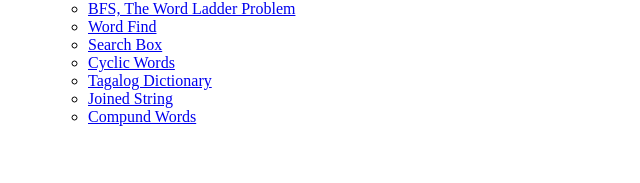
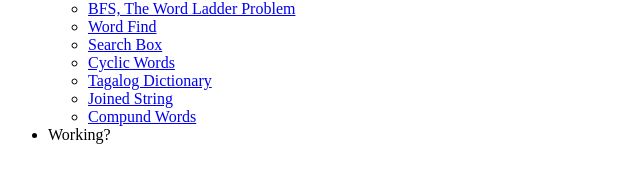
Before and after one commit to hillscottc/hillscottc.github.io, a Jekyll site: the page built from index.md, in a window 1280 px wide. Shown: the part 473-656 px from the top of the page, without its empty margins (0-640 px from the left). Built offline with Jekyll 4.4.1, drawn with Linux system fonts in a browser that asks for light colours; Markdown is read by kramdown in place of the engine named in the settings.

Commit message:
test chng from master

```diff
--- a/index.md
+++ b/index.md
@@ -32,6 +32,9 @@ title: Study Index
     - [Joined String][joined_string]
     - [Compund Words][cmpd_words]
 
+
+- Working?
+
 [data_structures]: data_structures.html
 [traversal]: traversal.html
 [suffix_trees]: suffix_trees.html
```
